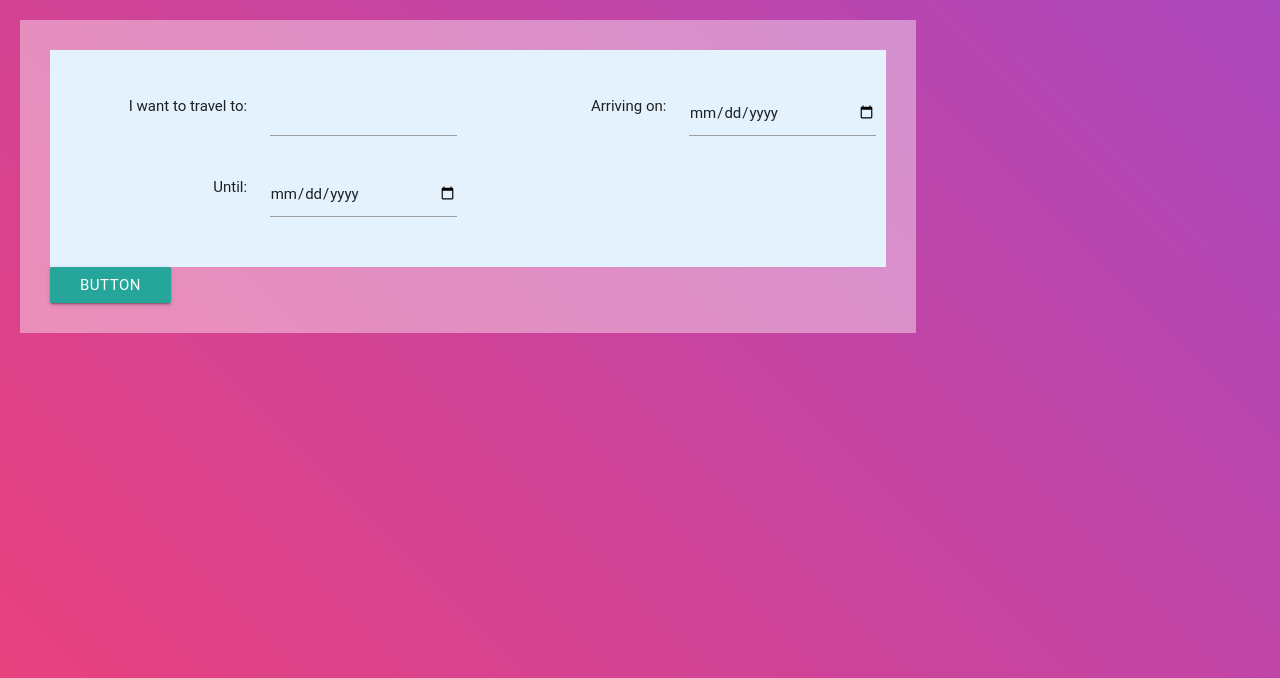
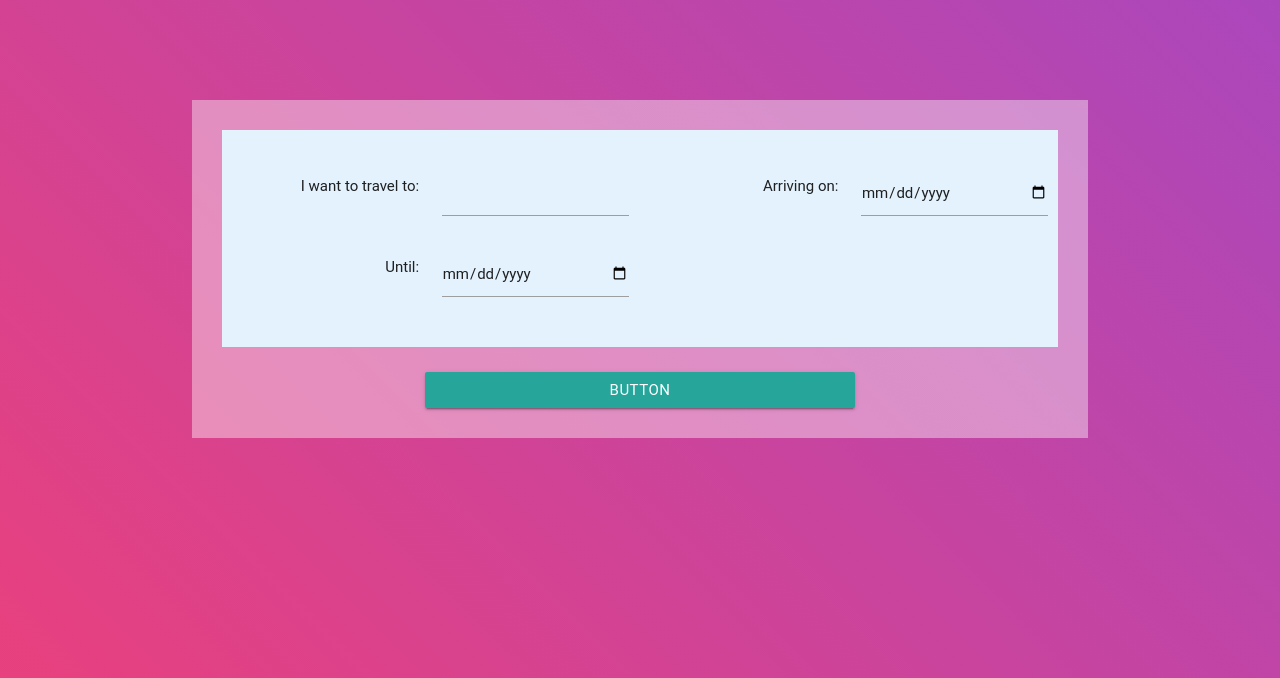
Before and after one commit to Alexvb92/Event-Planner, a PHP site: page / in a window 1280 px wide. Shown: the top 678 px of the page. Run offline with PHP 8.4, Linux system fonts and the light colour scheme; some libraries are stand-ins or nearby versions; some web fonts are replaced.

Commit message:
adjusted start page

```diff
--- a/assets/css/style.css
+++ b/assets/css/style.css
@@ -7,11 +7,19 @@ html {
 
 .container {
 	background-color: rgba(255,255,255,0.4);
-	margin: 20px;
-	padding: 30px;
+	margin-top: 100px;
+	padding-top: 30px;
+	padding-left: 30px;
+	padding-right: 30px;
+	padding-bottom: 10px;
 }
 
 form {
 	padding: 10px;
 	text-align: right;
+	margin-bottom: 25px;
 }
+
+submitButton {
+
+}
--- a/index.html
+++ b/index.html
@@ -33,8 +33,11 @@
 	        </div>
     	</form>
 
+    	<div class="row">
+    	<div id="submitButton" class="col s3"></div>
+		<a class="waves-effect waves-light btn col s6">button</a>
 
-		<a class="waves-effect waves-light btn">button</a>
+		</div>
 	</div>
 
 </body>
```
